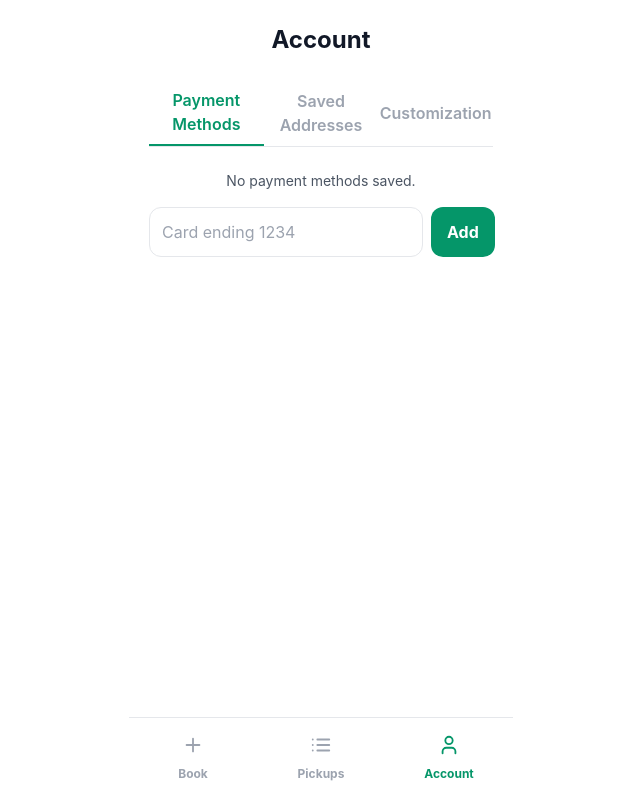
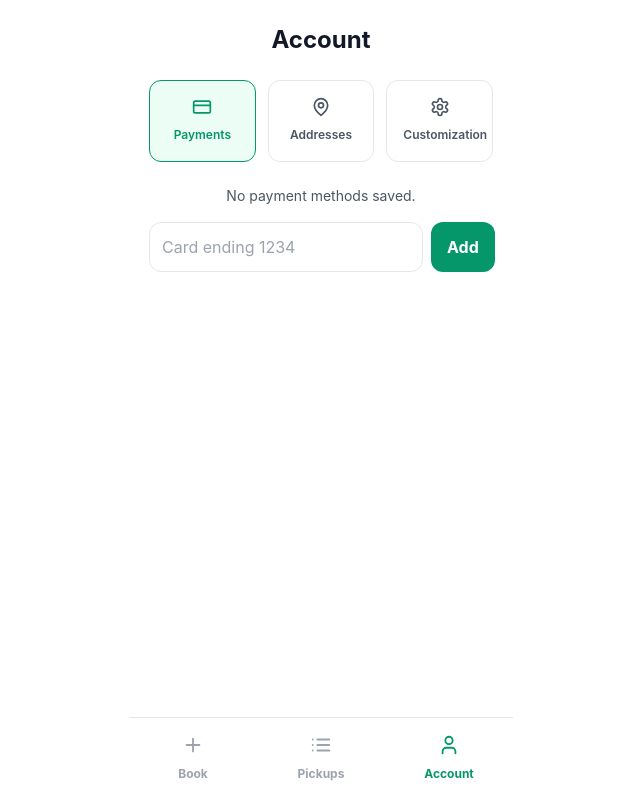
Before and after one commit to chasemarshall/trash-pickup, a React (Create React App) app: page / in a window 1280 px wide. Both pictures are taken after a click on the button "Account". Shown: the whole page, without its empty margins (319-959 px from the left). Built offline with nearby package versions, Linux system fonts and the light colour scheme; the HTML template or start-up script is replaced by a standard one.

Commit message:
Improve review step and account tiles

```diff
--- a/src/TrashPickupApp.js
+++ b/src/TrashPickupApp.js
@@ -14,7 +14,9 @@ import {
   Mail,
   Camera,
   X,
-  DollarSign
+  DollarSign,
+  CreditCard,
+  Settings
 } from 'lucide-react';
 import {
   analyzeImages,
@@ -125,6 +127,7 @@ const NavigationButtons = ({ onBack, onNext, nextDisabled = false, nextText = "C
     <div className="flex space-x-3">
       <button
         onClick={onBack}
+        type="button"
         className="flex-1 bg-gray-200 text-gray-800 py-4 rounded-xl font-bold hover:bg-gray-300 transition-colors"
       >
         {backText}
@@ -132,6 +135,7 @@ const NavigationButtons = ({ onBack, onNext, nextDisabled = false, nextText = "C
       <button
         onClick={onNext}
         disabled={nextDisabled}
+        type="button"
         className="flex-1 bg-emerald-600 text-white py-4 rounded-xl font-bold disabled:bg-gray-300 disabled:cursor-not-allowed hover:bg-emerald-700 transition-colors"
       >
         {nextText}
@@ -266,11 +270,11 @@ const TrashPickupApp = () => {
     };
     try {
       await createBooking(newPickup);
-      setScheduledPickups(prev => [...prev, newPickup]);
-      setCurrentStep(7);
     } catch (err) {
       console.error('Booking failed', err);
     }
+    setScheduledPickups(prev => [...prev, newPickup]);
+    setCurrentStep(7);
   };
 
   const resetBooking = () => {
@@ -543,9 +547,12 @@ const TrashPickupApp = () => {
               <p className="text-gray-600">Confirm your details</p>
             </div>
 
-            <div className="space-y-4 bg-gray-50 p-4 rounded-xl">
-              <div>
-                <h3 className="font-semibold text-gray-900 mb-2">Items</h3>
+            <div className="space-y-4">
+              <div className="bg-white border border-gray-200 rounded-xl p-4">
+                <div className="flex items-center space-x-2 mb-2">
+                  <Package size={18} className="text-emerald-600" />
+                  <h3 className="font-semibold text-gray-900">Items</h3>
+                </div>
                 <ul className="list-disc list-inside text-sm text-gray-600">
                   {selectedItems.map(id => {
                     const item = trashTypes.find(t => t.id === id);
@@ -553,31 +560,61 @@ const TrashPickupApp = () => {
                   })}
                 </ul>
               </div>
-              <div className="flex justify-between text-sm">
-                <span className="text-gray-600">Load size</span>
-                <span className="font-medium text-gray-900">{sizeOptions.find(s => s.id === estimatedSize)?.name}</span>
+
+              <div className="bg-white border border-gray-200 rounded-xl p-4">
+                <div className="flex items-center space-x-2 mb-1">
+                  <Truck size={18} className="text-emerald-600" />
+                  <h3 className="font-semibold text-gray-900">Load size</h3>
+                </div>
+                <p className="text-sm text-gray-600">
+                  {sizeOptions.find(s => s.id === estimatedSize)?.name}
+                </p>
               </div>
-              <div className="text-sm">
-                <span className="text-gray-600">Schedule</span>
-                <div className="font-medium text-gray-900">{pickupDate} at {pickupTime}</div>
-                <div className="text-gray-600">{address}</div>
+
+              <div className="bg-white border border-gray-200 rounded-xl p-4">
+                <div className="flex items-center space-x-2 mb-1">
+                  <Calendar size={18} className="text-emerald-600" />
+                  <h3 className="font-semibold text-gray-900">Schedule</h3>
+                </div>
+                <p className="text-sm text-gray-600">{pickupDate} at {pickupTime}</p>
+                <p className="text-sm text-gray-600">{address}</p>
               </div>
-              <div className="text-sm">
-                <span className="text-gray-600">Contact</span>
-                <div className="font-medium text-gray-900">{accountInfo.name}</div>
-                <div className="text-gray-600">{accountInfo.phone}</div>
-                <div className="text-gray-600">{accountInfo.email}</div>
+
+              <div className="bg-white border border-gray-200 rounded-xl p-4">
+                <div className="flex items-center space-x-2 mb-1">
+                  <User size={18} className="text-emerald-600" />
+                  <h3 className="font-semibold text-gray-900">Contact</h3>
+                </div>
+                <p className="text-sm text-gray-600">{accountInfo.name}</p>
+                <p className="text-sm text-gray-600">{accountInfo.phone}</p>
+                <p className="text-sm text-gray-600">{accountInfo.email}</p>
               </div>
+
               {uploadedPhotos.length > 0 && (
-                <div>
-                  <span className="text-gray-600 text-sm">Photos</span>
-                  <div className="mt-2 grid grid-cols-3 gap-2">
+                <div className="bg-white border border-gray-200 rounded-xl p-4">
+                  <div className="flex items-center space-x-2 mb-2">
+                    <Camera size={18} className="text-emerald-600" />
+                    <h3 className="font-semibold text-gray-900">Photos</h3>
+                  </div>
+                  <div className="grid grid-cols-3 gap-2">
                     {uploadedPhotos.map(photo => (
-                      <img key={photo.id} src={photo.url} alt={photo.name} className="h-16 w-full object-cover rounded-lg" />
+                      <img
+                        key={photo.id}
+                        src={photo.url}
+                        alt={photo.name}
+                        className="h-16 w-full object-cover rounded-lg"
+                      />
                     ))}
                   </div>
                 </div>
               )}
+
+              <PriceEstimate
+                selectedItems={selectedItems}
+                estimatedSize={estimatedSize}
+                trashTypes={trashTypes}
+                sizeOptions={sizeOptions}
+              />
             </div>
 
             <p className="text-xs text-gray-500">Final pricing upon inspection.</p>
@@ -697,36 +734,42 @@ const TrashPickupApp = () => {
     return (
       <div className="space-y-6">
         <h1 className="text-2xl font-bold text-gray-900 text-center">Account</h1>
-        <div className="flex border-b">
+        <div className="grid grid-cols-3 gap-3">
           <button
             onClick={() => setSection('payments')}
-            className={`flex-1 py-2 text-center font-semibold ${
+            className={`p-4 rounded-xl border text-center ${
               section === 'payments'
-                ? 'text-emerald-600 border-b-2 border-emerald-600'
-                : 'text-gray-400'
+                ? 'border-emerald-600 bg-emerald-50 text-emerald-600'
+                : 'border-gray-200 text-gray-600'
             }`}
+            type="button"
           >
-            Payment Methods
+            <CreditCard size={20} className="mx-auto mb-1" />
+            <span className="text-xs font-semibold">Payments</span>
           </button>
           <button
             onClick={() => setSection('addresses')}
-            className={`flex-1 py-2 text-center font-semibold ${
+            className={`p-4 rounded-xl border text-center ${
               section === 'addresses'
-                ? 'text-emerald-600 border-b-2 border-emerald-600'
-                : 'text-gray-400'
+                ? 'border-emerald-600 bg-emerald-50 text-emerald-600'
+                : 'border-gray-200 text-gray-600'
             }`}
+            type="button"
           >
-            Saved Addresses
+            <MapPin size={20} className="mx-auto mb-1" />
+            <span className="text-xs font-semibold">Addresses</span>
           </button>
           <button
             onClick={() => setSection('settings')}
-            className={`flex-1 py-2 text-center font-semibold ${
+            className={`p-4 rounded-xl border text-center ${
               section === 'settings'
-                ? 'text-emerald-600 border-b-2 border-emerald-600'
-                : 'text-gray-400'
+                ? 'border-emerald-600 bg-emerald-50 text-emerald-600'
+                : 'border-gray-200 text-gray-600'
             }`}
+            type="button"
           >
-            Customization
+            <Settings size={20} className="mx-auto mb-1" />
+            <span className="text-xs font-semibold">Customization</span>
           </button>
         </div>
 
```
